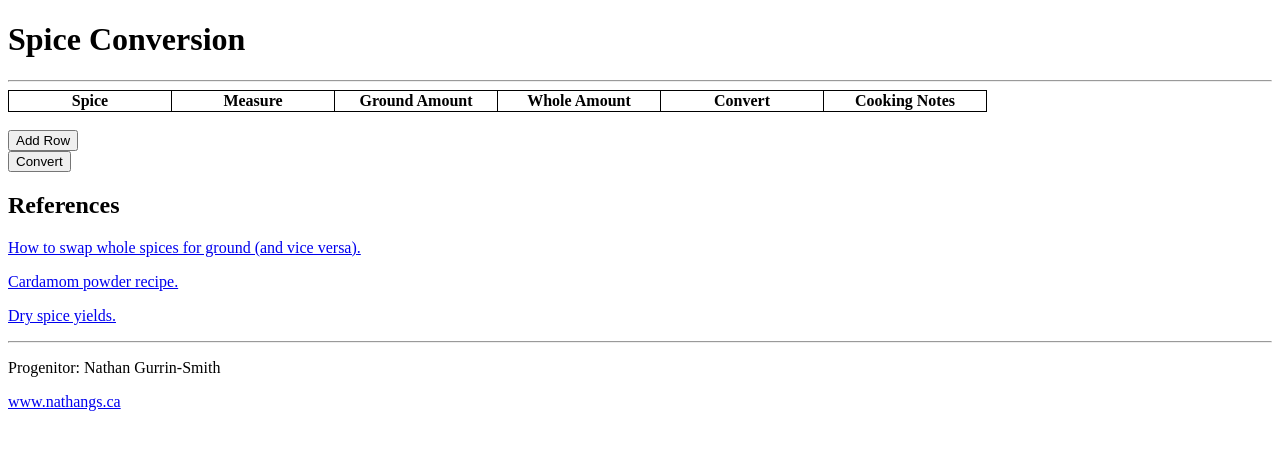
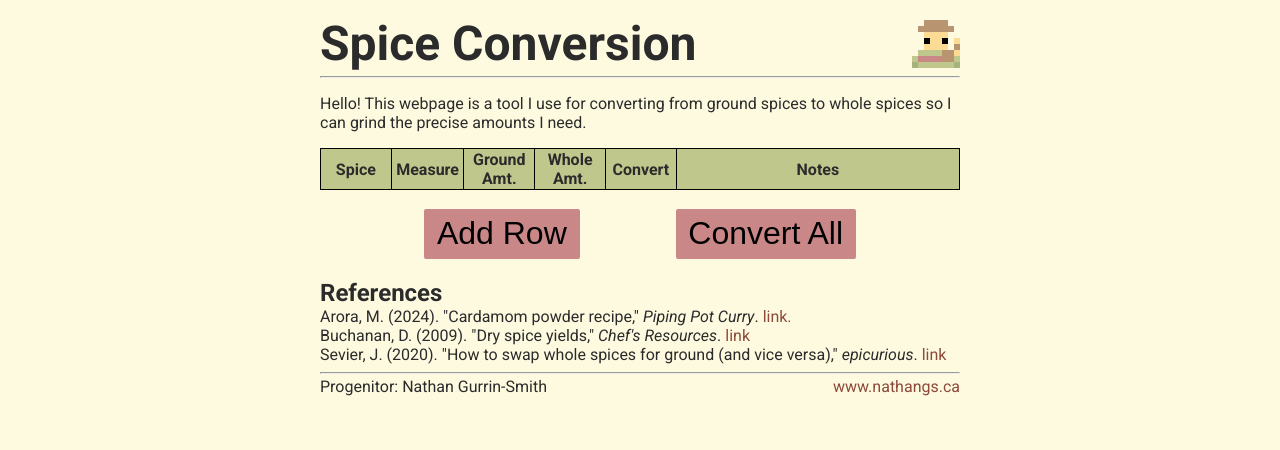
Before and after one commit to nathangs6/spice-conversion, a website built with webpack: page public/index.html in a window 1280 px wide. Built offline with nearby package versions, Linux system fonts and the light colour scheme.

Commit message:
Added some minimal styling.

```diff
--- a/public/index.html
+++ b/public/index.html
@@ -8,25 +8,34 @@
         <meta name="keywords" content="spice,convert,quantity">
         <meta name="viewport" content="width=device-width, initial-scale=1.0">
 
+        <link rel="preconnect" href="https://fonts.googleapis.com">
+        <link rel="preconnect" href="https://fonts.gstatic.com" crossorigin>
+        <link href="https://fonts.googleapis.com/css2?family=Roboto:ital,wght@0,100;0,300;0,400;0,500;0,700;0,900;1,100;1,300;1,400;1,500;1,700;1,900&display=swap" rel="stylesheet">
         <link rel="stylesheet" type="text/css" href="styles.css">
         <!--<script src="https://cdnjs.cloudflare.com/ajax/libs/mathjs/13.0.0/math.js" integrity="sha512-YwFcgvV5CtE1kAnYDaIfoeydQnjRd/9YvYvi4MtRuFGAYVilHTD8qvvHrI/IJ7umguCooEUfctGo/9EKqdd1OA==" crossorigin="anonymous" referrerpolicy="no-referrer"></script>-->
         <script type="text/javascript" src="../dist/bundle.js"></script>
     </head>
     <body>
         <header>
-            <h1 class="heading">Spice Conversion</h1>
-            <hr>
+            <div id="header-div">
+                <h1 id="header-text">Spice Conversion</h1>
+                <img id="header-gif" src="lil_guy.gif"/>
+            </div>
+            <hr class="separator"/>
         </header>
         <main>
+            <p>
+                Hello! This webpage is a tool I use for converting from ground spices to whole spices so I can grind the precise amounts I need.
+            </p>
             <table id="spice-table">
                 <thead>
                     <tr>
-                        <th>Spice</th>
-                        <th>Measure</th>
-                        <th>Ground Amount</th>
-                        <th>Whole Amount</th>
-                        <th>Convert</th>
-                        <th>Cooking Notes</th>
+                        <th class="col1">Spice</th>
+                        <th class="col2">Measure</th>
+                        <th class="col3">Ground Amt.</th>
+                        <th class="col4">Whole Amt.</th>
+                        <th class="col5">Convert</th>
+                        <th class="col6">Notes</th>
                     </tr>
                 </thead>
                 <tbody>
@@ -36,18 +45,23 @@
                 </script>
             </table>
             <br>
-            <button onclick="addRow()">Add Row</button>
-            <br>
-            <button onclick="convertGroundToWholeAll()">Convert</button>
-            <h2>References</h2>
-            <p><a href="https://www.epicurious.com/expert-advice/spice-conversion-whole-to-ground-article">How to swap whole spices for ground (and vice versa).</a></p>
-            <p><a href="https://pipingpotcurry.com/cardamom-powder-recipe/">Cardamom powder recipe.</a></p>
-            <p><a href="https://www.chefs-resources.com/culinary-conversions-calculators-and-capacities/dry-spice-yields/">Dry spice yields.</a></p>
+            <div id="global-button-div">
+                <button class="button" onclick="addRow()">Add Row</button>
+                <button class="button" onclick="convertGroundToWholeAll()">Convert All</button>
+            </div>
+            <div id="references">
+                <h2>References</h2>
+                <p>Arora, M. (2024). "Cardamom powder recipe," <i>Piping Pot Curry</i>. <a href="https://pipingpotcurry.com/cardamom-powder-recipe/">link.</a></p>
+                <p>Buchanan, D. (2009). "Dry spice yields," <i>Chef's Resources</i>. <a href="https://www.chefs-resources.com/culinary-conversions-calculators-and-capacities/dry-spice-yields/">link</a></p>
+                <p>Sevier, J. (2020). "How to swap whole spices for ground (and vice versa)," <i>epicurious</i>. <a href="https://www.epicurious.com/expert-advice/spice-conversion-whole-to-ground-article">link</a></p>
+            </div>
         </main>
         <footer>
-            <hr/>
-            <p>Progenitor: Nathan Gurrin-Smith</p>
-            <p><a href="www.nathangs.ca">www.nathangs.ca</a></p>
+            <hr class="separator"/>
+            <div id="footer-div">
+                <p>Progenitor: Nathan Gurrin-Smith</p>
+                <p><a href="https://www.nathangs.ca/index.html?theme=gruvbox">www.nathangs.ca</a></p>
+            </div>
         </footer>
     </body>
 </html>
--- a/public/styles.css
+++ b/public/styles.css
@@ -1,8 +1,130 @@
+/*******************
+*** PAGE STYLING ***
+*******************/
+html {
+    font-family: "Roboto", sans-serif;
+    font-weight: 400;
+    font-style: normal;
+    font-size: medium;
+    background-color: #fefae0;
+    color: #2b2b2b;
+}
+
+body {
+    margin: 20px 25%;
+}
+
+footer {
+    text-align: left;
+}
+
+footer .separator {
+    margin-bottom: 0;
+}
+
+footer p {
+    margin-top: 0.2em;
+}
+
+#footer-div {
+    display: flex;
+    justify-content: space-between;
+    margin: 0;
+}
+
+/*******************
+*** TEXT STYLING ***
+*******************/
+#header-div {
+    display: flex;
+    justify-content: space-between;
+    align-items: flex-end;
+    margin: 0;
+    padding: 0;
+}
+
+#header-text {
+    align-self: flex-end;
+    font-size: 3em;
+    line-height: 1em;
+    margin: 0;
+}
+
+#header-gif {
+    width: 3em;
+    float: right;
+}
+
+#references h2 {
+    margin-bottom: 0;
+}
+
+#references p {
+    margin: 0;
+}
+
+
+/* Links */
+a {
+    text-decoration: none;
+    color: #8D493A;
+}
+
+/* Buttons */
+.button {
+    background-color: #ca8787;
+    border-radius: 2px;
+    border: none;
+    font-size: 1.1em;
+}
+
+#global-button-div {
+    display: flex;
+    justify-content: center;
+    margin: 0;
+}
+
+#global-button-div button {
+    font-size: 2em;
+    padding: 0.2em;
+    padding-left: 0.4em;
+    padding-right: 0.4em;
+}
+
+#global-button-div button + button {
+    margin-left: 3em;
+}
+
+/* Inputs */
+select {
+    background-color: #c0c78c;
+    border: none;
+}
+input {
+    background-color: #c0c78c;
+    border: none;
+}
+input:focus {
+    outline: none;
+}
+
+
+/********************
+*** TABLE STYLING ***
+********************/
 #spice-table, th, td {
     border: 1px solid black;
     border-collapse: collapse;
+    background-color: #c0c78c;
 }
 
-th {
-    width: 10em;
+th.col1, th.col2, th.col3, th.col4, th.col5 {
+    width: 10%;
 }
+th.col6 {
+    width: 40%;
+}
+
+table td:nth-child(5) {
+    text-align: center;
+}
--- a/src/controllers.js
+++ b/src/controllers.js
@@ -2,6 +2,9 @@ import { spiceOptions, measurementOptions, fractionOptions, Fraction } from "../
 import { reduceFraction, addFractionAndInteger, makeMixedFraction, convertGroundToWhole } from "./services.js";
 
 export function fractionToString(fraction) {
+    if (fraction.getNum() == 0) {
+        return "";
+    }
     return fraction.getNum() + "/" + fraction.getDen();
 }
 
@@ -34,10 +37,12 @@ export function addRow() {
     option.disabled = true;
     option.selected = true;
     select.add(option);
-    for (var i in spiceOptions) {
+    var spiceNames = Object.keys(spiceOptions);
+    spiceNames.sort();
+    for (var i = 0; i < spiceNames.length; i++) {
         var option = document.createElement("option");
-        option.value = spiceOptions[i].value;
-        option.text = spiceOptions[i].text;
+        option.value = spiceOptions[spiceNames[i]].value;
+        option.text = spiceOptions[spiceNames[i]].text;
         select.add(option);
     }
     select.name = "spice-" + newRowNum;
@@ -86,12 +91,13 @@ export function addRow() {
     var newCell = newRow.insertCell(4);
     var button = document.createElement("button");
     button.onclick = () => { convertGroundToWholeRow(newRowNum) };
-    button.innerHTML = "Convert Row";
+    button.innerHTML = "Convert";
+    button.className = "button";
     newCell.appendChild(button);
 
     // Make notes cell
     var newCell = newRow.insertCell(5);
-    var notes = document.createElement("text");
+    var notes = document.createElement("input");
     notes.type = "text";
     newCell.appendChild(notes);
 }
@@ -160,7 +166,6 @@ export function convertGroundToWholeRow(i) {
         var whole = parseInt(document.getElementById("quantity-"+i+"-whole").value, 10);
         var frac = stringToFraction(document.getElementById("quantity-"+i+"-fraction").value)
         var quantity = addFractionAndInteger(frac, whole);
-        console.log(whole);
         var quantity_str = fractionToMixedFractionString(convertGroundToWhole(spice, quantity, meas));
     }
     outputQuantity.innerHTML = quantity_str;
--- a/src/data.js
+++ b/src/data.js
@@ -113,7 +113,7 @@ export const measurementOptions = [
 ]
 
 export const fractionOptions = [
-    { value: "0", text: "0" },
+    { value: "0/1", text: "0" },
     { value: "1/16", text: "1/16" },
     { value: "1/8", text: "1/8" },
     { value: "3/16", text: "3/16" },
```
Also changed, not shown: public/lil_guy.gif (added), 1 other file.
